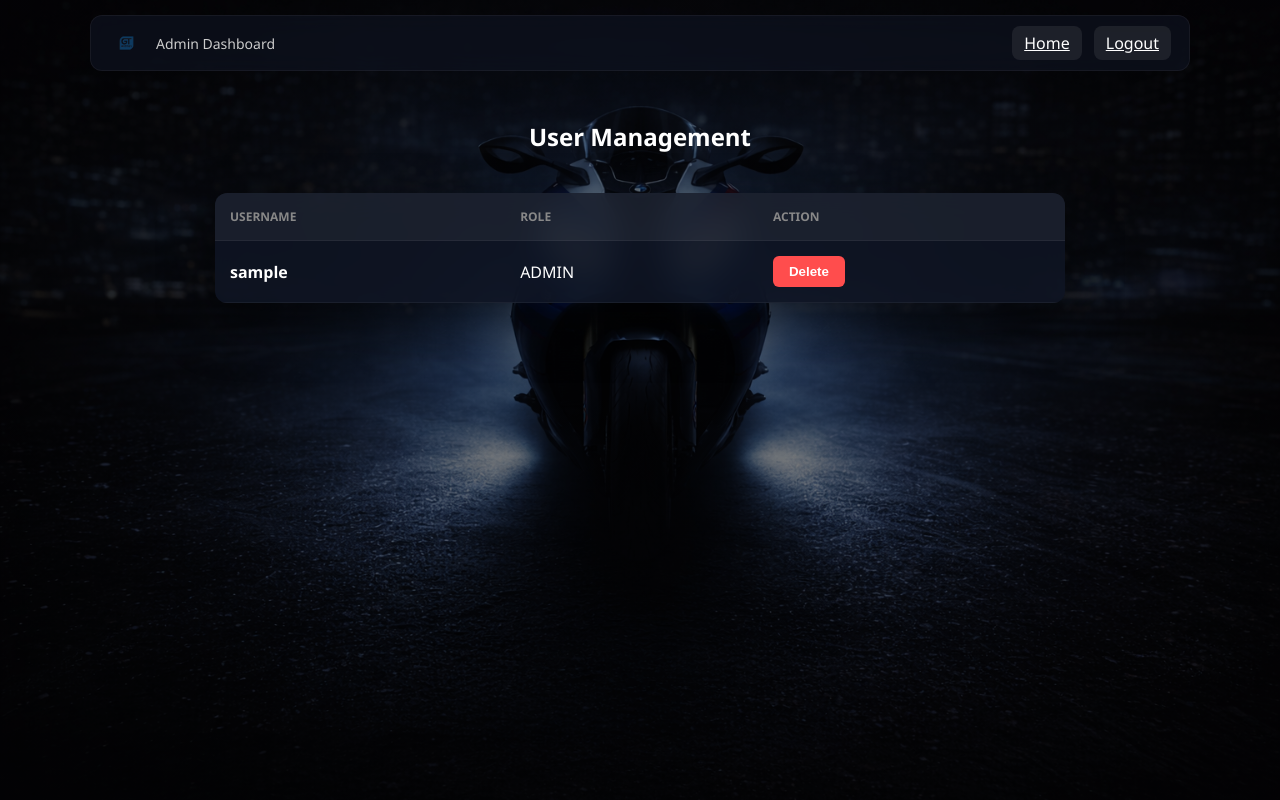
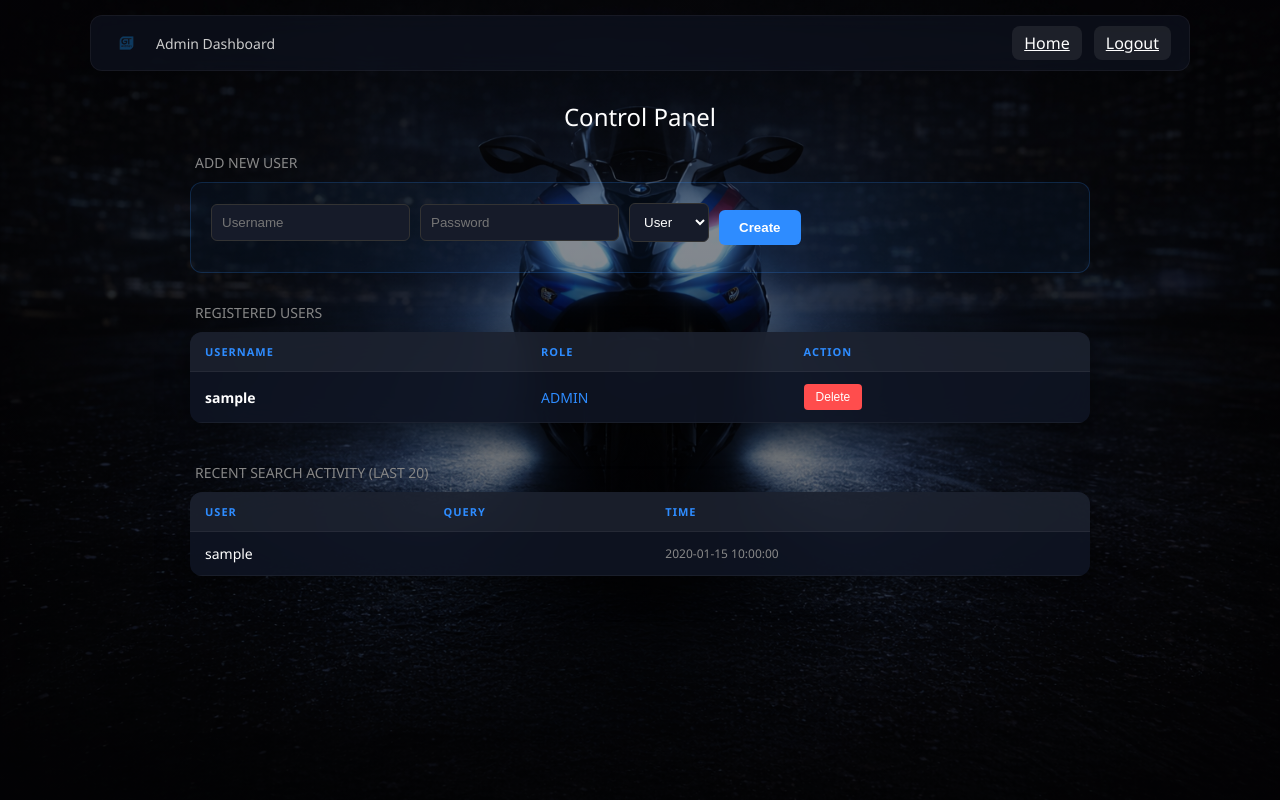
Before and after one commit to AzazelI/bmw-motorrad-expert-tool, a Flask app: template templates/admin.html in a window 1280 px wide. Run offline with Flask 3, Linux system fonts and the light colour scheme; the template is opened without the code that fills it: most values are stand-ins (such as "Sample title", 1, 10 or a date in 2020).

Commit message:
second SQL

```diff
--- a/app.py
+++ b/app.py
@@ -1,6 +1,7 @@
 from flask import Flask, render_template, request, jsonify, redirect, url_for
 import json, os
 from supabase import create_client, Client
+from datetime import datetime
 
 from flask_login import LoginManager, UserMixin, login_user, login_required, logout_user, current_user
 from flask_bcrypt import Bcrypt
@@ -75,6 +76,19 @@
     return None
 
 # =========================
+# 📊 LOGGING LOGIC
+# =========================
+def log_search(username, query):
+    """ ინახავს ძებნის ისტორიას Supabase-ში """
+    try:
+        supabase.table("search_logs").insert({
+            "username": username,
+            "query": query
+        }).execute()
+    except Exception as e:
+        print(f"⚠️ Logging Error (Make sure search_logs table exists): {e}")
+
+# =========================
 # ROUTES (REGISTER & LOGIN)
 # =========================
 @app.route("/register", methods=["GET", "POST"])
@@ -132,7 +146,7 @@
         except Exception as e:
             print(f"❌ Login Error: {e}")
 
-        return render_template("login.html", error="არასწორი მონაცემები")
+    return render_template("login.html", error="არასწორი მონაცემები")
 
     return render_template("login.html")
 
@@ -154,6 +168,9 @@
 
         if not query:
             return jsonify({"error": "Empty query"})
+
+        # ჩაწეროს ლოგებში ვინ რა დასერჩა
+        log_search(current_user.id, query)
 
         results = []
         vin_code = query[3:7] if len(query) >= 7 else query
@@ -204,13 +221,49 @@
         return "Access Denied", 403
 
     try:
+        # იუზერების სია
         response = supabase.table("users").select("username, role").execute()
         users_list = response.data
         users_dict = {u["username"]: {"role": u["role"]} for u in users_list}
-        return render_template("admin.html", users=users_dict)
+
+        # ბოლო 20 ძებნის ლოგი (თუ ცხრილი გაქვს)
+        logs = []
+        try:
+            log_res = supabase.table("search_logs").select("*").order("created_at", desc=True).limit(20).execute()
+            logs = log_res.data
+        except:
+            pass
+
+        return render_template("admin.html", users=users_dict, logs=logs)
     except Exception as e:
         print(f"❌ Admin Page Error: {e}")
         return "Database Error", 500
+
+@app.route("/add-user", methods=["POST"])
+@login_required
+def add_user():
+    if current_user.role != "admin":
+        return jsonify({"error": "Unauthorized"}), 403
+
+    username = request.form.get("username")
+    password = request.form.get("password")
+    role = request.form.get("role", "user")
+
+    if not username or not password:
+        return redirect(url_for("admin"))
+
+    hashed_pw = bcrypt.generate_password_hash(password).decode("utf-8")
+
+    try:
+        supabase.table("users").insert({
+            "username": username,
+            "password": hashed_pw,
+            "role": role
+        }).execute()
+        return redirect(url_for("admin"))
+    except Exception as e:
+        print(f"❌ Add User Error: {e}")
+        return "Error adding user", 500
 
 @app.route("/delete-user/<username>", methods=["POST"])
 @login_required
@@ -218,7 +271,6 @@
     if current_user.role != "admin":
         return jsonify({"error": "Unauthorized"}), 403
 
-    # თავის თავს რომ არ წაუშალოს ადმინმა
     if username == current_user.id:
         return redirect(url_for("admin"))
 
@@ -232,7 +284,8 @@
 @app.route("/")
 @login_required
 def home():
-    return render_template("index.html", user=current_user.id)
+    # გადაეცემა role-იც, რომ index.html-მა იცოდეს admin ღილაკის გამოჩენა
+    return render_template("index.html", user=current_user.id, role=current_user.role)
 
 # =========================
 # RUN APP
--- a/templates/admin.html
+++ b/templates/admin.html
@@ -6,46 +6,89 @@
     <title>Admin Panel | BMW Motorrad</title>
     <link rel="stylesheet" href="{{ url_for('static', filename='style.css') }}">
     <style>
-        /* 🎯 ლოკალური ფიქსები მხოლოდ ადმინ გვერდისთვის */
         body {
             display: block !important;
-            padding-top: 100px;
+            padding-top: 80px;
             text-align: center;
+            background-color: #0b0e14;
+        }
+        .admin-container {
+            width: 90%;
+            max-width: 900px;
+            margin: 20px auto;
         }
         .admin-table {
-            width: 90%;
-            max-width: 850px;
-            margin: 40px auto;
+            width: 100%;
             background: rgba(15, 20, 35, 0.9);
             backdrop-filter: blur(15px);
             border-radius: 12px;
             border-collapse: collapse;
             overflow: hidden;
-            box-shadow: 0 20px 50px rgba(0,0,0,0.5);
+            box-shadow: 0 10px 30px rgba(0,0,0,0.5);
+            margin-bottom: 40px;
         }
         .admin-table th, .admin-table td {
-            padding: 15px;
+            padding: 12px 15px;
             text-align: left;
             border-bottom: 1px solid rgba(255,255,255,0.05);
             color: white;
+            font-size: 14px;
         }
         .admin-table th {
             background: rgba(255,255,255,0.05);
-            color: #888;
-            font-size: 12px;
+            color: #2e8cff;
             text-transform: uppercase;
+            font-size: 11px;
+            letter-spacing: 1px;
         }
-        .btn-delete {
-            background: #ff4d4d;
+        .add-user-box {
+            background: rgba(46, 140, 255, 0.05);
+            padding: 20px;
+            border-radius: 12px;
+            border: 1px solid rgba(46, 140, 255, 0.2);
+            margin-bottom: 30px;
+            text-align: left;
+        }
+        .add-user-box input, .add-user-box select {
+            padding: 10px;
+            border-radius: 6px;
+            border: 1px solid #333;
+            background: #161b29;
+            color: white;
+            margin-right: 10px;
+            margin-bottom: 10px;
+        }
+        .btn-add {
+            background: #2e8cff;
             color: white;
             border: none;
-            padding: 8px 16px;
+            padding: 10px 20px;
             border-radius: 6px;
             cursor: pointer;
             font-weight: bold;
             transition: 0.3s;
         }
-        .btn-delete:hover { background: #cc0000; transform: scale(1.05); }
+        .btn-add:hover { background: #1a73e8; }
+        .btn-delete {
+            background: #ff4d4d;
+            color: white;
+            border: none;
+            padding: 6px 12px;
+            border-radius: 4px;
+            cursor: pointer;
+            font-size: 12px;
+            transition: 0.3s;
+        }
+        .btn-delete:hover { background: #cc0000; }
+        h2 { color: white; margin-bottom: 20px; font-weight: 300; }
+        .section-title {
+            text-align: left;
+            color: #888;
+            font-size: 14px;
+            text-transform: uppercase;
+            margin-bottom: 10px;
+            margin-left: 5px;
+        }
     </style>
 </head>
 <body>
@@ -61,8 +104,24 @@
         </div>
     </div>
 
-    <h2 style="margin-top: 20px;">User Management</h2>
+    <div class="admin-container">
 
+        <h2>Control Panel</h2>
+
+        <div class="section-title">Add New User</div>
+        <div class="add-user-box">
+            <form action="/add-user" method="POST" style="display: flex; flex-wrap: wrap; align-items: center;">
+                <input type="text" name="username" placeholder="Username" required>
+                <input type="password" name="password" placeholder="Password" required>
+                <select name="role">
+                    <option value="user">User</option>
+                    <option value="admin">Admin</option>
+                </select>
+                <button type="submit" class="btn-add">Create</button>
+            </form>
+        </div>
+
+        <div class="section-title">Registered Users</div>
         <table class="admin-table">
             <thead>
                 <tr>
@@ -75,14 +134,14 @@
                 {% for username, data in users.items() %}
                 <tr>
                     <td><strong>{{ username }}</strong></td>
-                <td>{{ data.role | upper }}</td>
+                    <td style="color: #2e8cff;">{{ data.role | upper }}</td>
                     <td>
                         {% if username != current_user.id %}
-                    <form action="/delete-user/{{ username }}" method="POST" onsubmit="return confirm('Are you sure?');">
+                        <form action="/delete-user/{{ username }}" method="POST" onsubmit="return confirm('Are you sure you want to delete this user?');">
                             <button type="submit" class="btn-delete">Delete</button>
                         </form>
                         {% else %}
-                        <span style="color: #666;">(You)</span>
+                            <span style="color: #555; font-size: 12px;">(Active Session)</span>
                         {% endif %}
                     </td>
                 </tr>
@@ -90,5 +149,31 @@
             </tbody>
         </table>
 
+        <div class="section-title">Recent Search Activity (Last 20)</div>
+        <table class="admin-table">
+            <thead>
+                <tr>
+                    <th>User</th>
+                    <th>Query</th>
+                    <th>Time</th>
+                </tr>
+            </thead>
+            <tbody>
+                {% for log in logs %}
+                <tr>
+                    <td>{{ log.username }}</td>
+                    <td style="color: #f1c40f; font-family: monospace;">{{ log.query }}</td>
+                    <td style="color: #888; font-size: 12px;">{{ log.created_at }}</td>
+                </tr>
+                {% else %}
+                <tr>
+                    <td colspan="3" style="text-align: center; color: #555;">No search activity recorded yet</td>
+                </tr>
+                {% endfor %}
+            </tbody>
+        </table>
+
+    </div>
+
 </body>
 </html>
```
Lines whose indentation alone changed are shown as unchanged.
